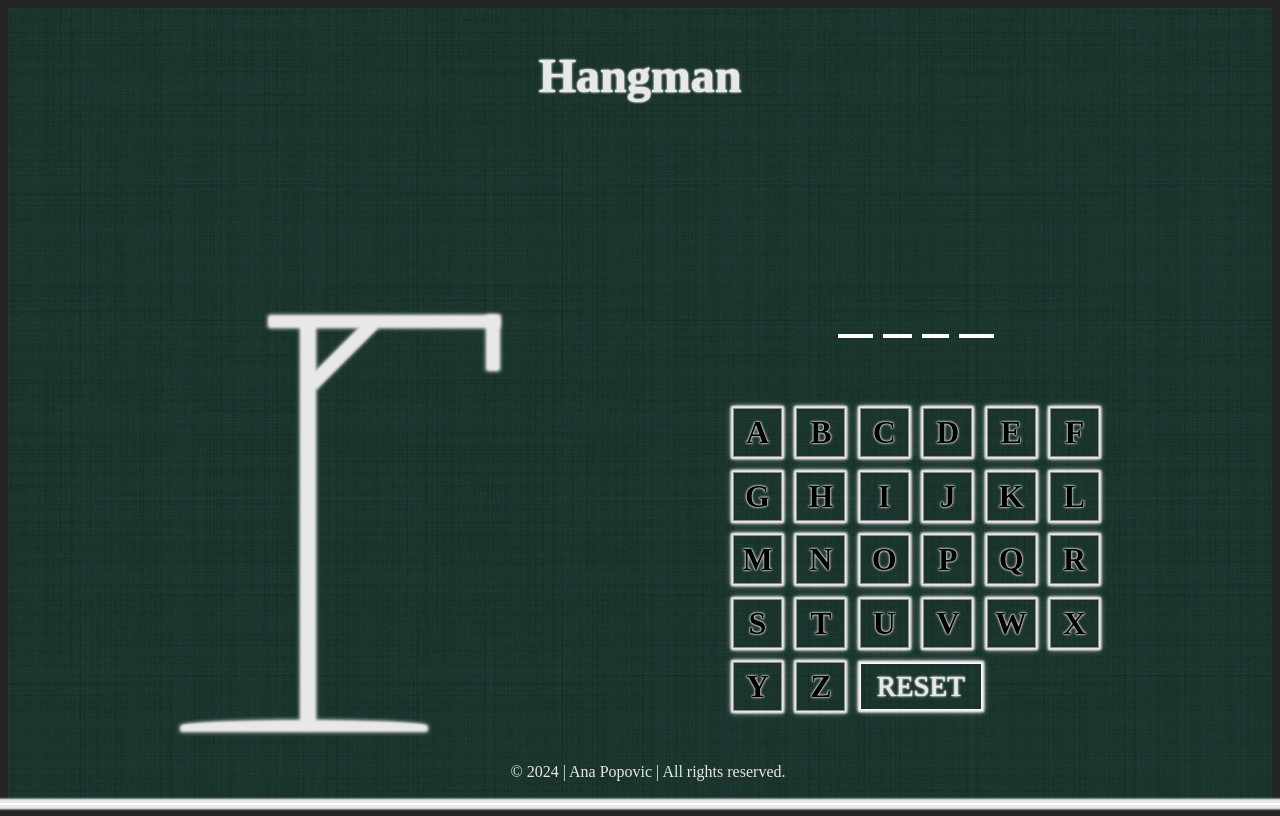
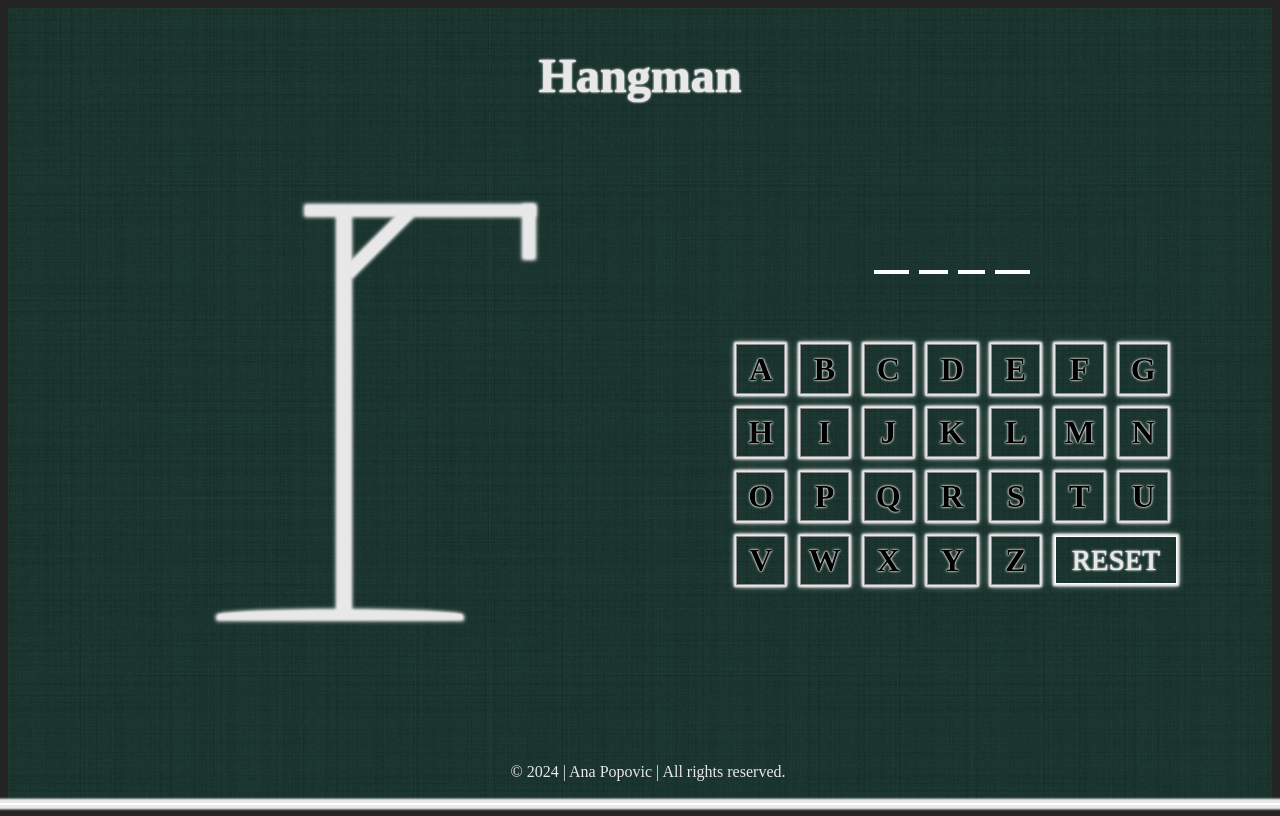
Before and after one commit to franeCode/hangman, a React (Vite) app: page / in a window 1280 px wide. Built offline with nearby package versions, Linux system fonts and the light colour scheme; a web font is replaced by a local one.

Commit message:
padding reduced

```diff
--- a/src/App.css
+++ b/src/App.css
@@ -17,8 +17,8 @@ body {
   flex-direction: row;
   align-items: center;
   justify-content: space-around;
-  padding: 4rem 5rem 2rem 6rem;
-  overflow: hidden;
+  /* padding: 4rem 5rem 2rem 6rem; */
+  /* overflow: hidden; */
 }
 
 .keyboard-container {
@@ -35,10 +35,10 @@ body {
 .drawing-container {
   display: flex;
   align-items: center;
-  justify-content: start;
+  justify-content: center;
   width: 100%;
   padding-left: 5rem;
-  margin-top: 2rem;
+  /* margin-top: 2rem; */
 }
 
 /* Chalk Effect */
@@ -360,7 +360,6 @@ footer {
   bottom: 0;
   width: 100%;
   text-align: center;
-  padding-top: 2rem;
 }
 
 /* Animations */
```
